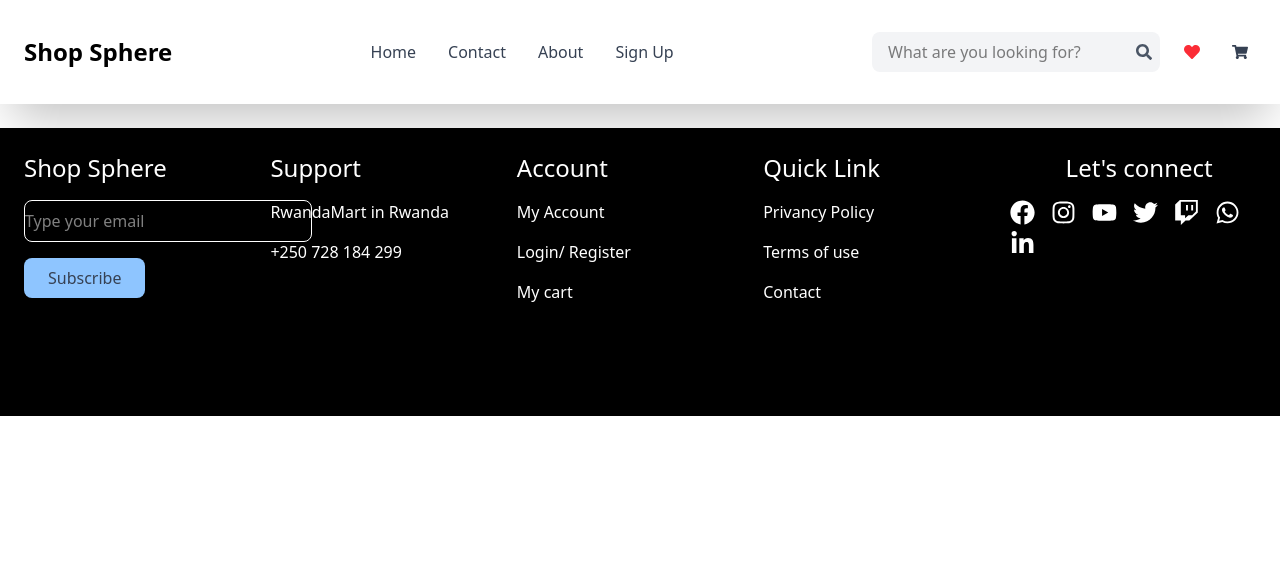
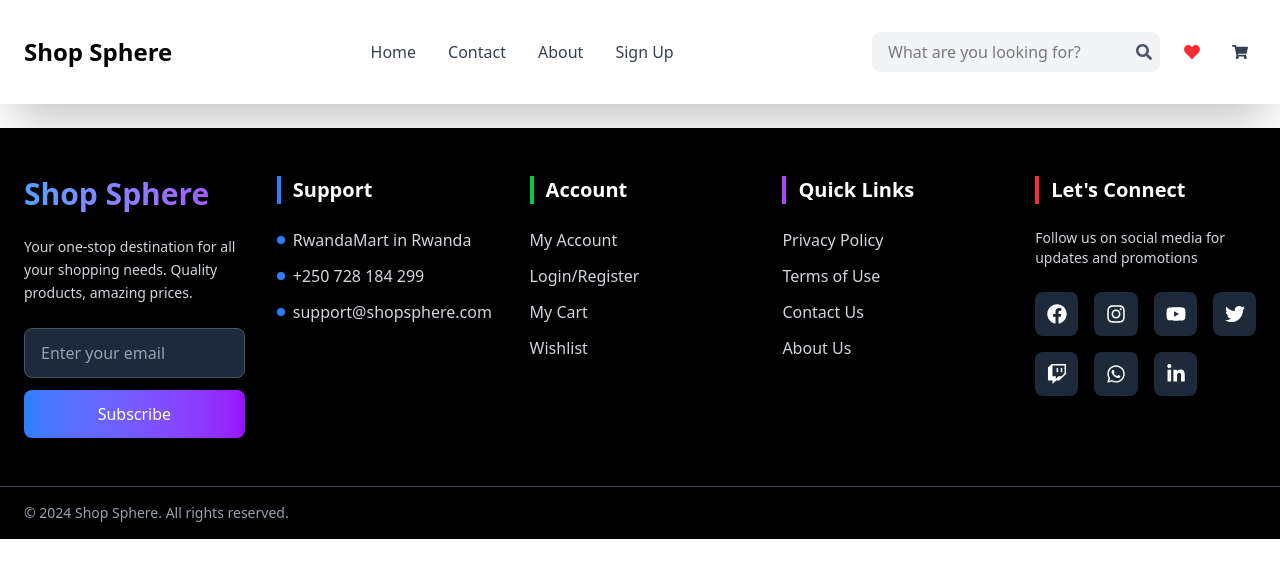
Before and after one commit to niyomugaboetiene/ecommerce-app, a React (Vite) app: page /footer in a window 1280 px wide. Shown: the top 578 px of the page. Built offline with nearby package versions, Linux system fonts and the light colour scheme.

Commit message:
ecommerce: building about footer

```diff
--- a/src/pages/Footer.jsx
+++ b/src/pages/Footer.jsx
@@ -1,48 +1,132 @@
 import { FaFacebook, FaInstagram, FaYoutube, FaTwitter, FaTwitch, FaWhatsapp, FaLinkedinIn } from "react-icons/fa";
+import { Link } from "react-router-dom";
+
 const Footer = () => {
     return (
-        <div>
-            <div className="bg-black text-white grid grid-cols-5 p-6 h-72">
-                <div className="space-y-4">
-                     <h1 className="text-2xl font-medium">Shop Sphere </h1>
-                     <input type="email" className="w-72 py-2 border  rounded-lg" placeholder="Type your email"/> <br />
-                    <button className="bg-blue-300 text-gray-700 px-6 py-2 rounded-lg hover:bg-blue-400 transition duration-200">Subscribe</button>
-
+        <footer className="bg-black text-white">
+            {/* Main Footer Content */}
+            <div className="max-w-7xl mx-auto px-6 py-12 grid grid-cols-1 md:grid-cols-2 lg:grid-cols-5 gap-8">
+                {/* Brand Section */}
+                <div className="space-y-6">
+                    <h1 className="text-3xl font-bold bg-gradient-to-r from-blue-400 to-purple-500 bg-clip-text text-transparent">
+                        Shop Sphere
+                    </h1>
+                    <p className="text-gray-300 text-sm leading-relaxed">
+                        Your one-stop destination for all your shopping needs. Quality products, amazing prices.
+                    </p>
+                    <div className="space-y-3">
+                        <input
+                            type="email"
+                            className="w-full px-4 py-3 bg-gray-800 border border-gray-600 rounded-lg focus:outline-none focus:ring-2 focus:ring-blue-500 focus:border-transparent transition duration-200 placeholder-gray-400"
+                            placeholder="Enter your email"
+                        />
+                        <button className="w-full bg-gradient-to-r from-blue-500 to-purple-600 text-white px-6 py-3 rounded-lg hover:from-blue-600 hover:to-purple-700 transition-all duration-200 transform hover:scale-105 font-medium shadow-lg">
+                            Subscribe
+                        </button>
+                    </div>
                 </div>
 
-                 <div className="space-y-4">
-                      <h1 className="text-2xl font-medium">Support</h1>
-                      <p>RwandaMart in Rwanda</p>
-                      <p>+250 728 184 299</p>
-                 </div>
-                <div className="space-y-4">
-                    <h1 className="font-medium text-2xl">Account</h1>
-                    <p>My Account</p>
-                    <p>Login/ Register</p>
-                    <p>My cart</p>
+                {/* Support Section */}
+                <div className="space-y-6">
+                    <h1 className="text-xl font-semibold border-l-4 border-blue-500 pl-3">Support</h1>
+                    <div className="space-y-3 text-gray-300">
+                        <p className="flex items-center space-x-2">
+                            <span className="w-2 h-2 bg-blue-500 rounded-full"></span>
+                            <span>RwandaMart in Rwanda</span>
+                        </p>
+                        <p className="flex items-center space-x-2">
+                            <span className="w-2 h-2 bg-blue-500 rounded-full"></span>
+                            <span>+250 728 184 299</span>
+                        </p>
+                        <p className="flex items-center space-x-2">
+                            <span className="w-2 h-2 bg-blue-500 rounded-full"></span>
+                            <span>support@shopsphere.com</span>
+                        </p>
+                    </div>
                 </div>
-                 <div className="space-y-4">
-                  <h1 className="text-2xl font-medium">Quick Link</h1>
-                  <p>Privancy Policy</p>
-                  <p>Terms of use</p>
-                  <p>Contact</p>
-                 </div>
 
-                   <div>
-                  <h1 className="font-medium text-2xl mb-4 ms-14">Let's connect</h1>
-                  <div className="space-x-4">
-                       <button className="text-[25px] hover:text-blue-500 hover:translate-y-1 transform duration-200"> <FaFacebook /> </button>
-                       <button className="text-[25px] hover:text-purple-500 hover:translate-y-1 transform duration-200"><FaInstagram /> </button>
-                       <button className="text-[25px] hover:text-red-500 hover:translate-y-1 transform duration-200"><FaYoutube /> </button>
-                       <button className="text-[25px] hover:text-white  hover:translate-y-1 transform duration-200"> <FaTwitter /> </button>
-                       <button className="text-[25px] hover:text-blue-500 hover:translate-y-1 transform duration-200"><FaTwitch /> </button>
-                       <button className="text-[25px] hover:text-blue-500 hover:translate-y-1 transform duration-200"><FaWhatsapp /> </button>
-                       <button className="text-[25px] hover:text-blue-500 hover:translate-y-1 transform duration-200"><FaLinkedinIn /> </button>
+                {/* Account Section */}
+                <div className="space-y-6">
+                    <h1 className="text-xl font-semibold border-l-4 border-green-500 pl-3">Account</h1>
+                    <div className="space-y-3 text-gray-300">
+                        <Link className="block hover:text-white hover:translate-x-2 transform duration-200 transition-all" to="/account">
+                            My Account
+                        </Link>
+                        <Link className="block hover:text-white hover:translate-x-2 transform duration-200 transition-all" to="/auth">
+                            Login/Register
+                        </Link>
+                        <Link className="block hover:text-white hover:translate-x-2 transform duration-200 transition-all" to="/cart">
+                            My Cart
+                        </Link>
+                        <Link className="block hover:text-white hover:translate-x-2 transform duration-200 transition-all" to="/wishlist">
+                            Wishlist
+                        </Link>
                     </div>
-                   </div>
+                </div>
+
+                {/* Quick Links Section */}
+                <div className="space-y-6">
+                    <h1 className="text-xl font-semibold border-l-4 border-purple-500 pl-3">Quick Links</h1>
+                    <div className="space-y-3 text-gray-300">
+                        <Link className="block hover:text-white hover:translate-x-2 transform duration-200 transition-all" to="/privacy">
+                            Privacy Policy
+                        </Link>
+                        <Link className="block hover:text-white hover:translate-x-2 transform duration-200 transition-all" to="/terms">
+                            Terms of Use
+                        </Link>
+                        <Link className="block hover:text-white hover:translate-x-2 transform duration-200 transition-all" to="/contact">
+                            Contact Us
+                        </Link>
+                        <Link className="block hover:text-white hover:translate-x-2 transform duration-200 transition-all" to="/about">
+                            About Us
+                        </Link>
+                    </div>
+                </div>
+
+                {/* Social Media Section */}
+                <div className="space-y-6">
+                    <h1 className="text-xl font-semibold border-l-4 border-red-500 pl-3">Let's Connect</h1>
+                    <p className="text-gray-300 text-sm">
+                        Follow us on social media for updates and promotions
+                    </p>
+                    <div className="grid grid-cols-4 gap-4">
+                        <button className="p-3 bg-gray-800 rounded-lg hover:bg-blue-600 hover:scale-110 transform duration-200 transition-all group">
+                            <FaFacebook className="text-xl group-hover:scale-110 transform duration-200" />
+                        </button>
+                        <button className="p-3 bg-gray-800 rounded-lg hover:bg-pink-600 hover:scale-110 transform duration-200 transition-all group">
+                            <FaInstagram className="text-xl group-hover:scale-110 transform duration-200" />
+                        </button>
+                        <button className="p-3 bg-gray-800 rounded-lg hover:bg-red-600 hover:scale-110 transform duration-200 transition-all group">
+                            <FaYoutube className="text-xl group-hover:scale-110 transform duration-200" />
+                        </button>
+                        <button className="p-3 bg-gray-800 rounded-lg hover:bg-blue-400 hover:scale-110 transform duration-200 transition-all group">
+                            <FaTwitter className="text-xl group-hover:scale-110 transform duration-200" />
+                        </button>
+                        <button className="p-3 bg-gray-800 rounded-lg hover:bg-purple-600 hover:scale-110 transform duration-200 transition-all group">
+                            <FaTwitch className="text-xl group-hover:scale-110 transform duration-200" />
+                        </button>
+                        <button className="p-3 bg-gray-800 rounded-lg hover:bg-green-500 hover:scale-110 transform duration-200 transition-all group">
+                            <FaWhatsapp className="text-xl group-hover:scale-110 transform duration-200" />
+                        </button>
+                        <button className="p-3 bg-gray-800 rounded-lg hover:bg-blue-700 hover:scale-110 transform duration-200 transition-all group">
+                            <FaLinkedinIn className="text-xl group-hover:scale-110 transform duration-200" />
+                        </button>
+                    </div>
+                </div>
             </div>
-        </div>
-    )
-}
+
+            {/* Bottom Bar */}
+            <div className="border-t border-gray-700">
+                <div className="max-w-7xl mx-auto px-6 py-4">
+                    <div className="flex flex-col md:flex-row justify-between items-center space-y-2 md:space-y-0">
+                        <p className="text-gray-400 text-sm">
+                            © 2024 Shop Sphere. All rights reserved.
+                        </p>
+                    </div>
+                </div>
+            </div>
+        </footer>
+    );
+};
 
 export default Footer;
```
